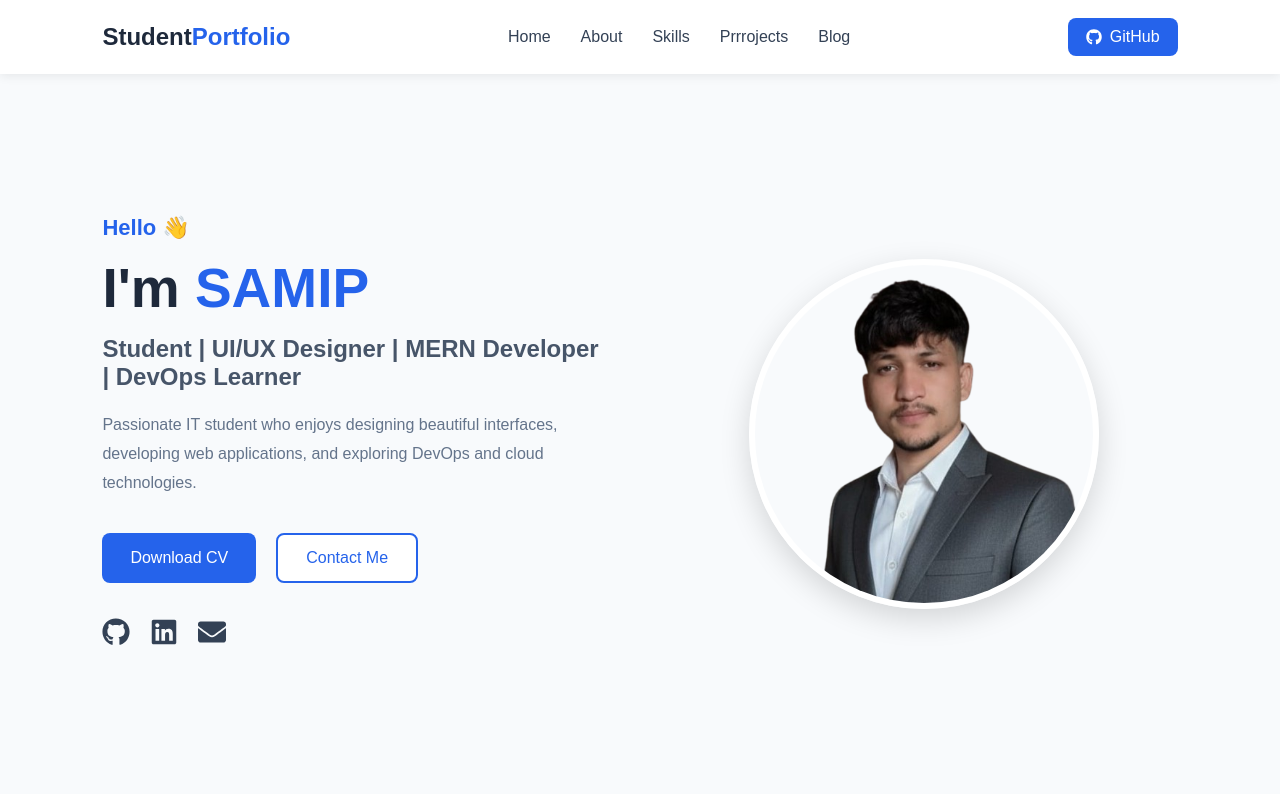
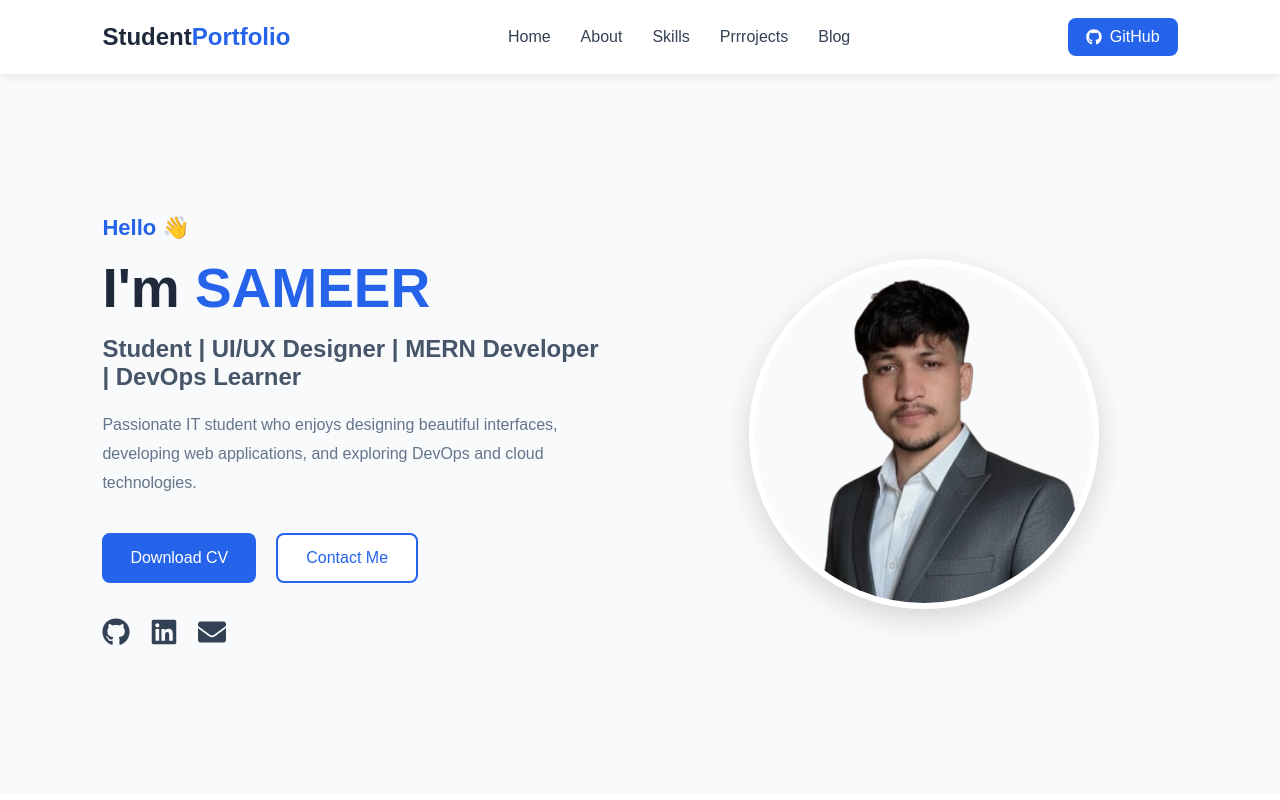
Before and after one commit to sameertiruwa1010/student-portfolio, a React (Vite) app: page / in a window 1280 px wide. Shown: the top 800 px of the page. Built offline with nearby package versions, Linux system fonts and the light colour scheme.

Commit message:
hero section changed

```diff
--- a/src/components/Hero.jsx
+++ b/src/components/Hero.jsx
@@ -16,7 +16,7 @@ function Hero() {
         <h3>Hello 👋</h3>
 
         <h1>
-          I'm <span>SAMIP</span>
+          I'm <span>SAMEER</span>
         </h1>
 
         <h2>
```
